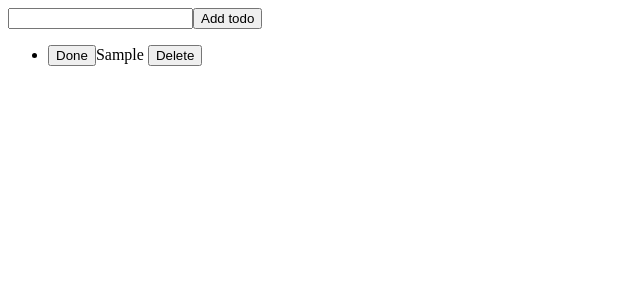
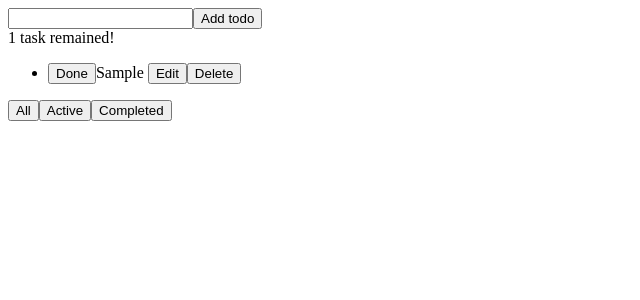
Before and after one commit to verekia/redux-todo, a Next.js app: page / in a window 1280 px wide. Both pictures are taken after typing "Sample" into the empty fields and a click on the button "Add todo". Shown: the top 300 px of the page, without its empty margins (0-640 px from the left). Built offline with nearby package versions, Linux system fonts and the light colour scheme.

Commit message:
Filter feature update

```diff
--- a/pages/index.js
+++ b/pages/index.js
@@ -11,10 +11,16 @@ import { useState } from 'react'
 const IndexPage = () => {
   const [todos, setTodos] = useState([])
   const [newTodoContent, setNewTodoContent] = useState('')
+  const [filter, setFilter] = useState('all')
 
   const submitHandler = e => {
     e.preventDefault()
-    setTodos([...todos, { id: Math.random(), content: newTodoContent, isCompleted: false }])
+    if (newTodoContent.trim().length === 0) {
+      alert('Task can not be empty!')
+      return
+    } else {
+      setTodos([...todos, { id: Math.random(), content: newTodoContent, isCompleted: false }])
+    }
     setNewTodoContent('')
   }
 
@@ -33,23 +39,37 @@ const IndexPage = () => {
     setTodos(updatedTask)
   }
 
+  const filteredTodo = todos.filter(todo => {
+    if (filter === 'active') return !todo.isCompleted
+    if (filter === 'completed') return todo.isCompleted
+    if (filter === 'all') return true
+  })
+
+  const taskNoun = todos.length > 1 ? 'tasks' : 'task'
+  const taskTest = `${todos.length} ${taskNoun} remained!`
+
   return (
     <>
       <form onSubmit={submitHandler}>
         <input value={newTodoContent} onChange={e => setNewTodoContent(e.target.value)} />
         <button type="submit">Add todo</button>
       </form>
+      {taskTest}
       <ul>
-        {todos.map(t => (
+        {filteredTodo.map(t => (
           <li key={t.id}>
             <button onClick={() => handleComplete(t.id)}>Done</button>
             <span style={{ textDecoration: t.isCompleted ? 'line-through' : 'none' }}>
               {t.content}
             </span>{' '}
+            <button onClick={() => {}}>Edit</button>
             <button onClick={() => handleDelete(t.id)}>Delete</button>
           </li>
         ))}
       </ul>
+      <button onClick={() => setFilter('all')}>All</button>
+      <button onClick={() => setFilter('active')}>Active</button>
+      <button onClick={() => setFilter('completed')}>Completed</button>
     </>
   )
 }
```
